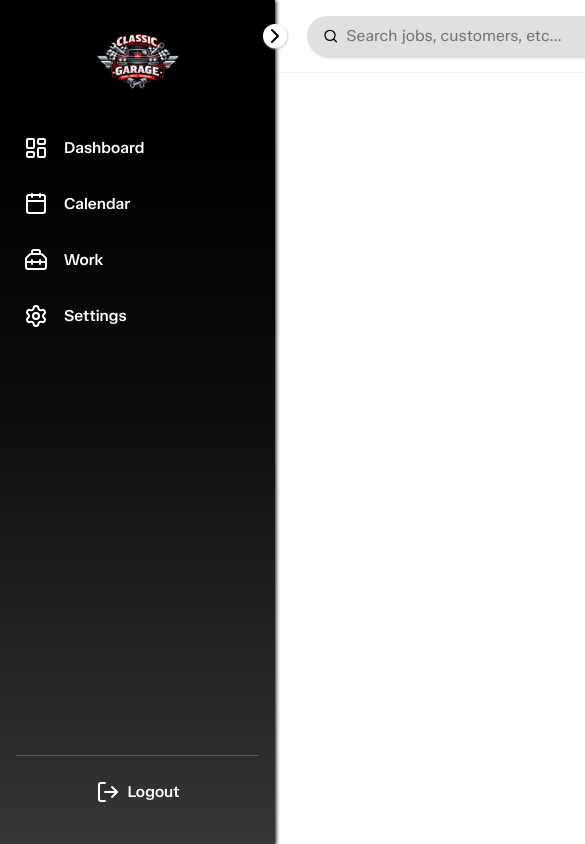
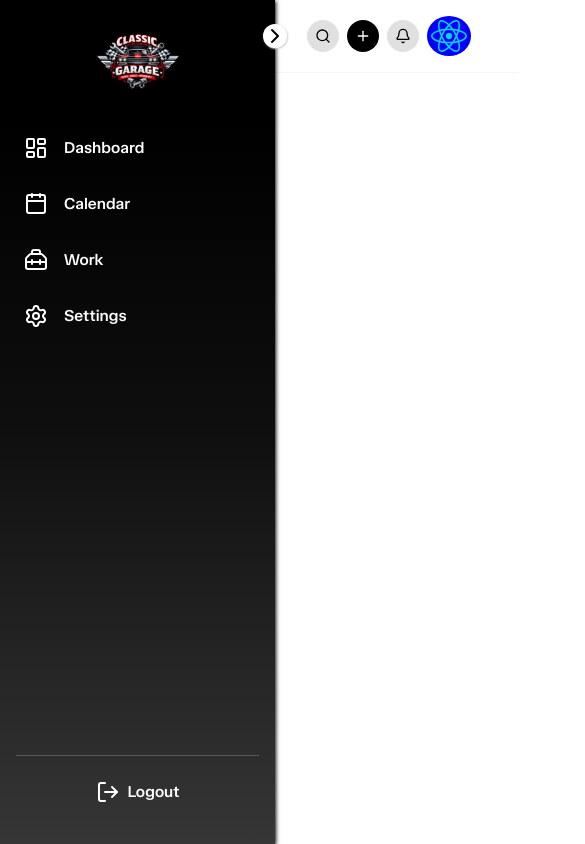
Before and after one commit to JoseBarron12/admin-dashboard, a React (Vite) app: page / in a window 390 px wide. Shown: the top 844 px of the page, 585 px wide, since content can reach past the window. Built offline with nearby package versions, Linux system fonts and the light colour scheme.

Commit message:
fix: header style no longer break on small screen
Smaller user screens no longer cause header
buttons + icons from breaking UI design

```diff
--- a/src/components/Header.jsx
+++ b/src/components/Header.jsx
@@ -1,8 +1,36 @@
 import { Menu, Search, Plus, Bell} from "lucide-react"
 import styles from "../style/Header.module.css"
 import defaultPfpPNG from "../assets/react.svg"
+import { useEffect, useState} from "react"
+
 
 export function Header({showSideBar, setShowSideBar}) {
+    const [screenWidth, setScreenWidth] = useState(window.innerWidth);
+
+    useEffect(() => {
+
+        const createBuffer = async () => {
+            const yuh = await new Promise(resolve => setTimeout(resolve, 1500));
+            console.log("PASSE")
+        }
+
+        createBuffer()// artificially create 1s delay before changing screen width
+
+        window.addEventListener("resize", () => {
+            setScreenWidth(window.innerWidth);
+        });
+
+        setScreenWidth(window.innerWidth);
+
+        return () => {
+
+            window.removeEventListener("resize", () => {
+            setScreenWidth(window.innerWidth);
+            });
+        }
+    },[screenWidth]);
+
+
     return (
         <header className={showSideBar ? styles.headerSmall : styles.header}>
             { !showSideBar && <button className={styles.navBtn} onClick={() => {
@@ -15,7 +43,8 @@ export function Header({showSideBar, setShowSideBar}) {
                 <div role="search">
                     <label htmlFor="search-query" className={styles.headerSearch}>
                         <Search className={styles.headerIcon}></Search>
-                        <input type="search" name="search-query" id="search-query" placeholder="Search jobs, customers, etc..." />
+                        <input type="search" name="search-query" id="search-query"
+                        placeholder = {screenWidth <= 700 ? "" : screenWidth <= 1000 ? "Search" : "Search jobs, customers, etc..."} />
                     </label>
                 </div>
 
@@ -26,7 +55,7 @@ export function Header({showSideBar, setShowSideBar}) {
                     </button>
 
                     <button className={styles.headerNotiBtn}>
-                        <Bell className={styles.headerBigIcon}></Bell>
+                        <Bell className={screenWidth <= 700 ? styles.headerIcon : styles.headerBigIcon}></Bell>
                     </button>
 
                     <button className={styles.headerPfp}>
--- a/src/style/Header.module.css
+++ b/src/style/Header.module.css
@@ -5,6 +5,7 @@
     align-items: center;
     padding: 16px 48px 16px 32px;
     border-bottom: 1px solid whitesmoke;
+    gap: 64px;
 }
 
 .headerSmall {
@@ -34,7 +35,6 @@ button {
     align-items: center;
     gap: 8px;
     background: rgb(224, 224, 224);
-    box-shadow: rgba(0, 0, 0, 0.15) 1.95px 1.95px 2.6px;
     border-radius: 24px;
     padding: 8px 16px;
 
@@ -97,3 +97,48 @@ button {
 .headerPfp > img {
     object-fit: cover;
 }
+
+@media (max-width: 1000px) {
+    .header {
+        gap: 32px;
+    }
+
+    .headerLeft {
+        grid-template-columns: max-content 1fr;
+        gap: 16px;
+    }
+
+    .headerSearch > input {
+        width: 70px;
+    }
+
+}
+
+@media (max-width: 700px) {
+    .headerLeft, .headerBtns {
+        gap: 8px;
+    }
+
+    .headerJobBtn, .headerSearch {
+        border: none;
+        border-radius: 24px;
+        padding: 8px;
+    }
+
+
+    .headerJobBtn > p {
+        display: none;
+    }
+
+    .headerSearch > input {
+        display: none
+    }
+
+    .headerPfp {
+        background: blue;
+        border: none;
+        border-radius: 50%;
+        padding: 4px;
+    }
+
+}
```
